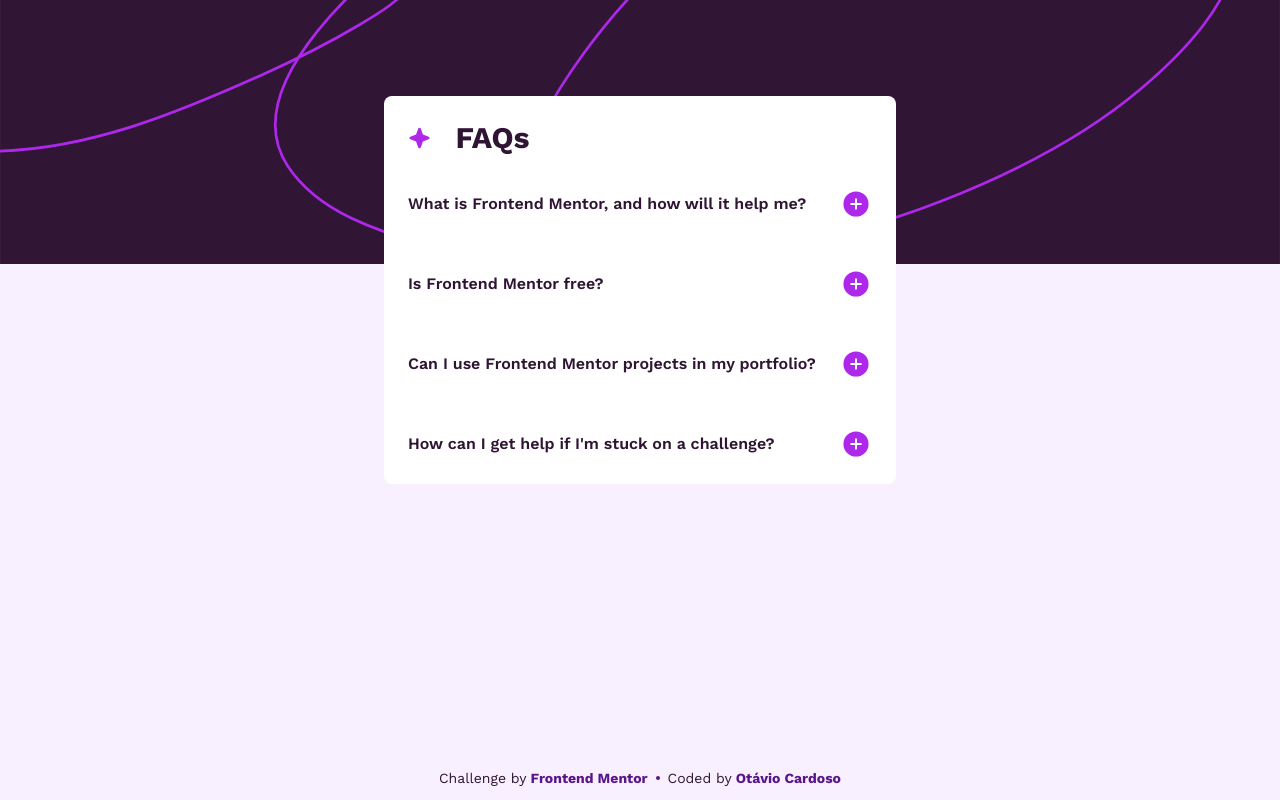
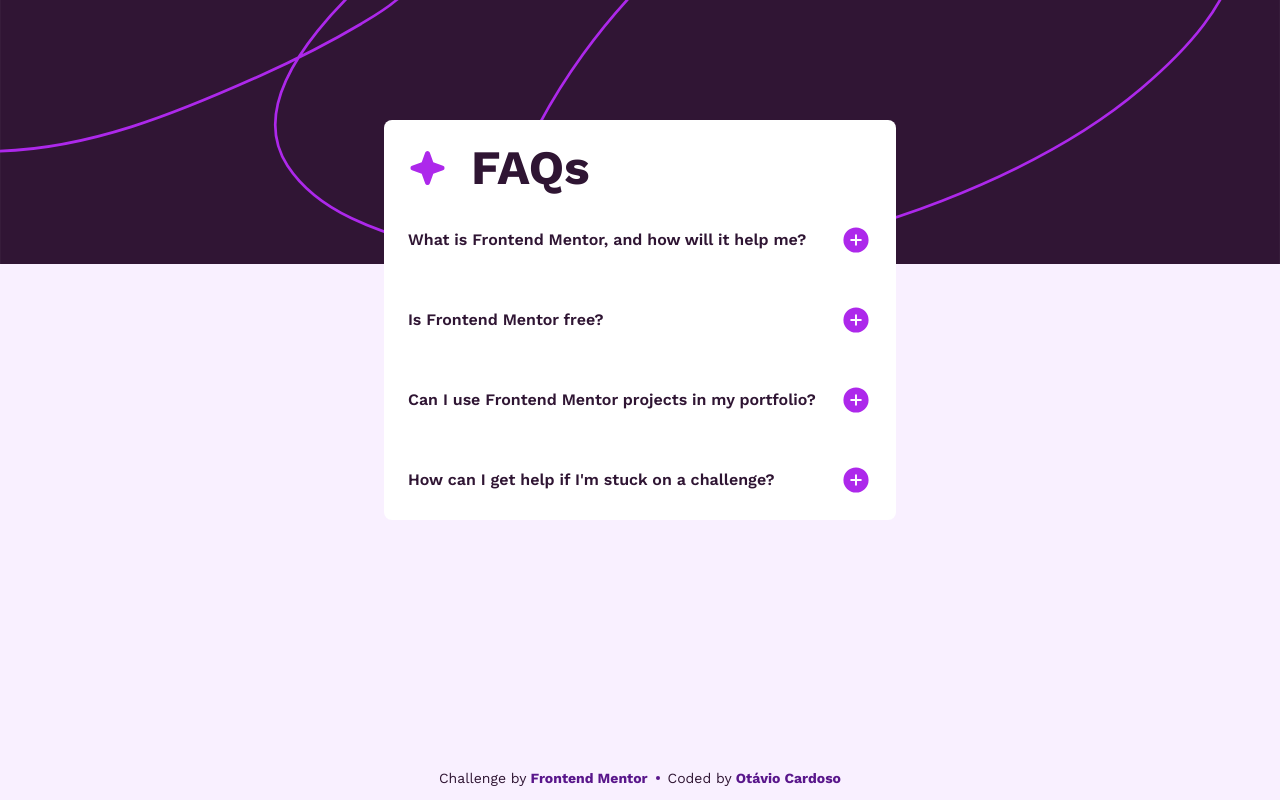
Before and after one commit to otaviozerotwo/FAQ-accordion, a React (Vite) app: page / in a window 1280 px wide. Built offline with nearby package versions, Linux system fonts and the light colour scheme.

Commit message:
fix: adjustment font-size Card title & padding-top main container App component

```diff
--- a/src/App.jsx
+++ b/src/App.jsx
@@ -4,7 +4,7 @@
 const App = () => (
   <>
     <div className='bg-container' />
-    <main className='flex flex-col grow items-center pt-18'>
+    <main className='flex flex-col grow items-center pt-24'>
       <Card />
     </main>
 
--- a/src/components/Card/index.jsx
+++ b/src/components/Card/index.jsx
@@ -4,8 +4,8 @@
 const Card = () => (
   <div className='flex flex-col bg-white h-fit px-6 pt-6 pb-0 m-6 rounded-lg max-w-lg'>
     <div className='flex gap-6 items-center mb-2'>
-      <img className='h-6' src={iconStar} alt="" />
-      <h1 className='text-3xl font-bold'>FAQs</h1>
+      <img className='h-10' src={iconStar} alt="" />
+      <h1 className='text-5xl font-bold'>FAQs</h1>
     </div>
 
     <Accordion />
```
